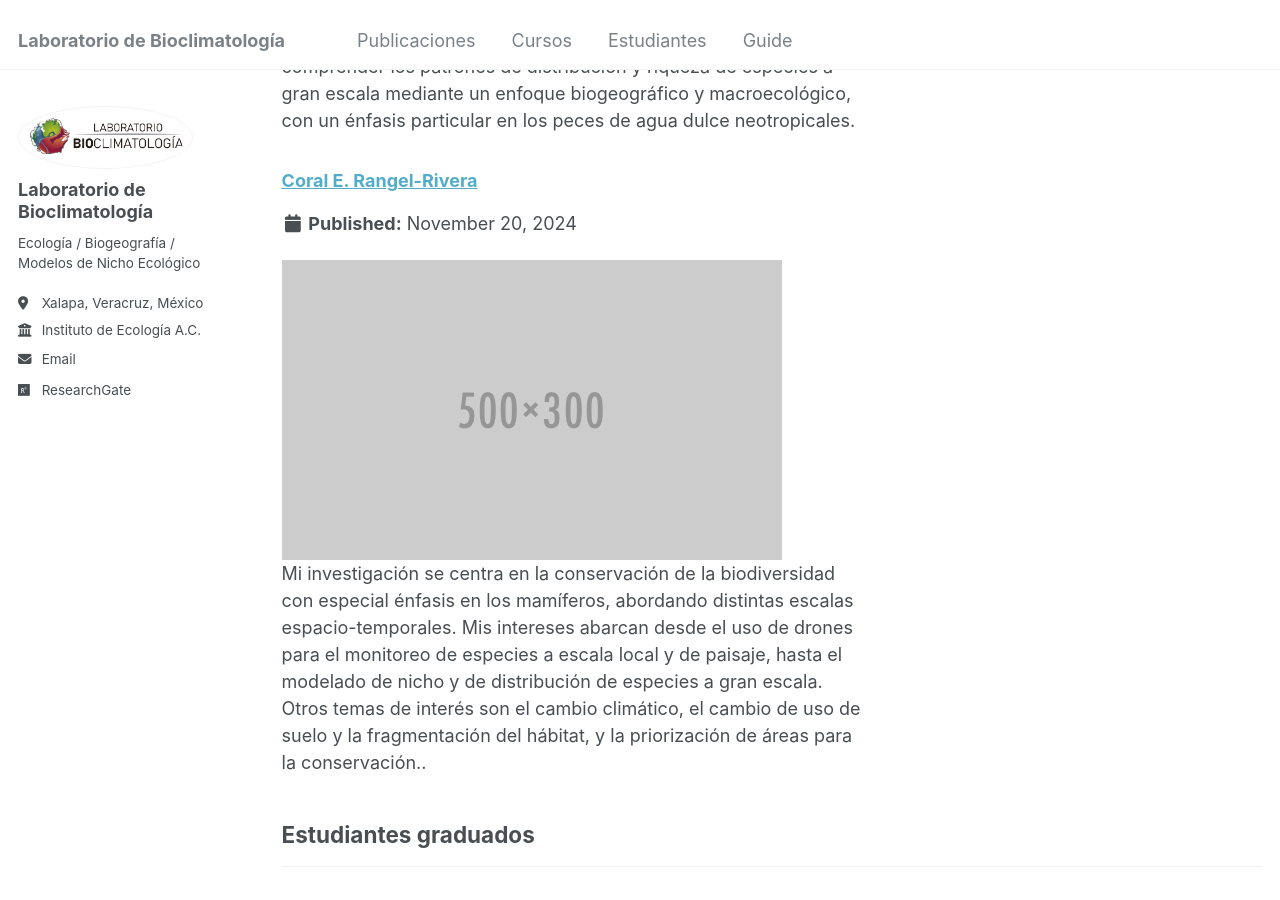
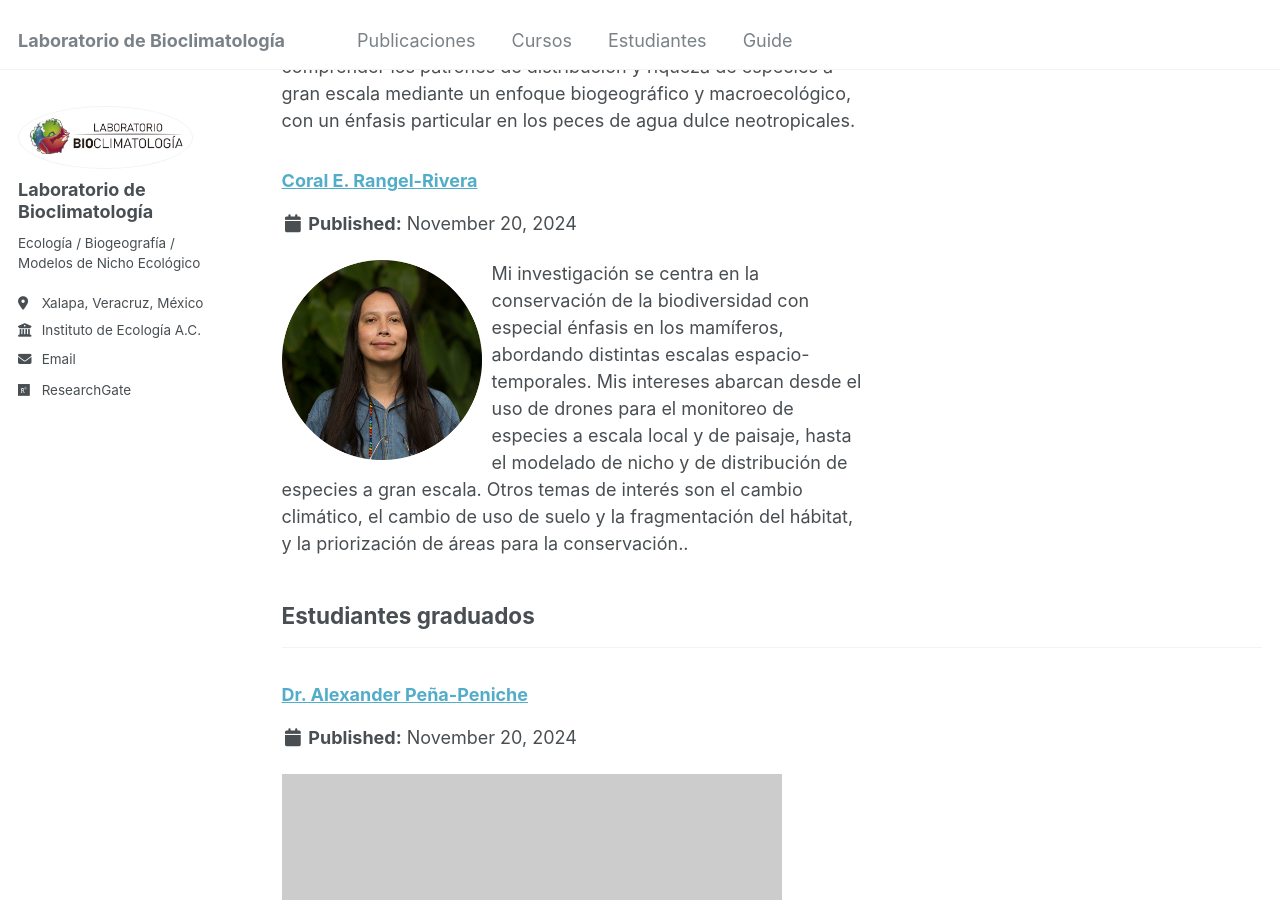
Before and after one commit to Labbioclim/bioclimat, a Jekyll site: the page built from _pages/portfolio.html, in a window 1280 px wide and 900 px high, scrolled down 3110 px. Built offline with Jekyll 4.4.1, drawn with Linux system fonts in a browser that asks for light colours.

Commit message:
Update CERR.html

```diff
--- a/_portfolio/CERR.html
+++ b/_portfolio/CERR.html
@@ -4,5 +4,5 @@ collection: portfolio
 category: phd
 link: "https://www.researchgate.net/profile/Coral-Rangel-Rivera"
 permalink: "https://labbioclim.github.io/https://www.researchgate.net/profile/Coral-Rangel-Rivera"
-excerpt: "<img src='https://labbioclim.github.io/bioclimat/images/500x300.png'><br/> Mi investigación se centra en la conservación de la biodiversidad con especial énfasis en los mamíferos, abordando distintas escalas espacio-temporales. Mis intereses abarcan desde el uso de drones para el monitoreo de especies a escala local y de paisaje, hasta el modelado de nicho y de distribución de especies a gran escala. Otros temas de interés son el cambio climático, el cambio de uso de suelo y la fragmentación del hábitat, y la priorización de áreas para la conservación.."
+excerpt: "<img src='https://labbioclim.github.io/bioclimat/images/coral.png' style='width: 200px; float: left; margin-right: 10px;'> Mi investigación se centra en la conservación de la biodiversidad con especial énfasis en los mamíferos, abordando distintas escalas espacio-temporales. Mis intereses abarcan desde el uso de drones para el monitoreo de especies a escala local y de paisaje, hasta el modelado de nicho y de distribución de especies a gran escala. Otros temas de interés son el cambio climático, el cambio de uso de suelo y la fragmentación del hábitat, y la priorización de áreas para la conservación.."
 ---
```
